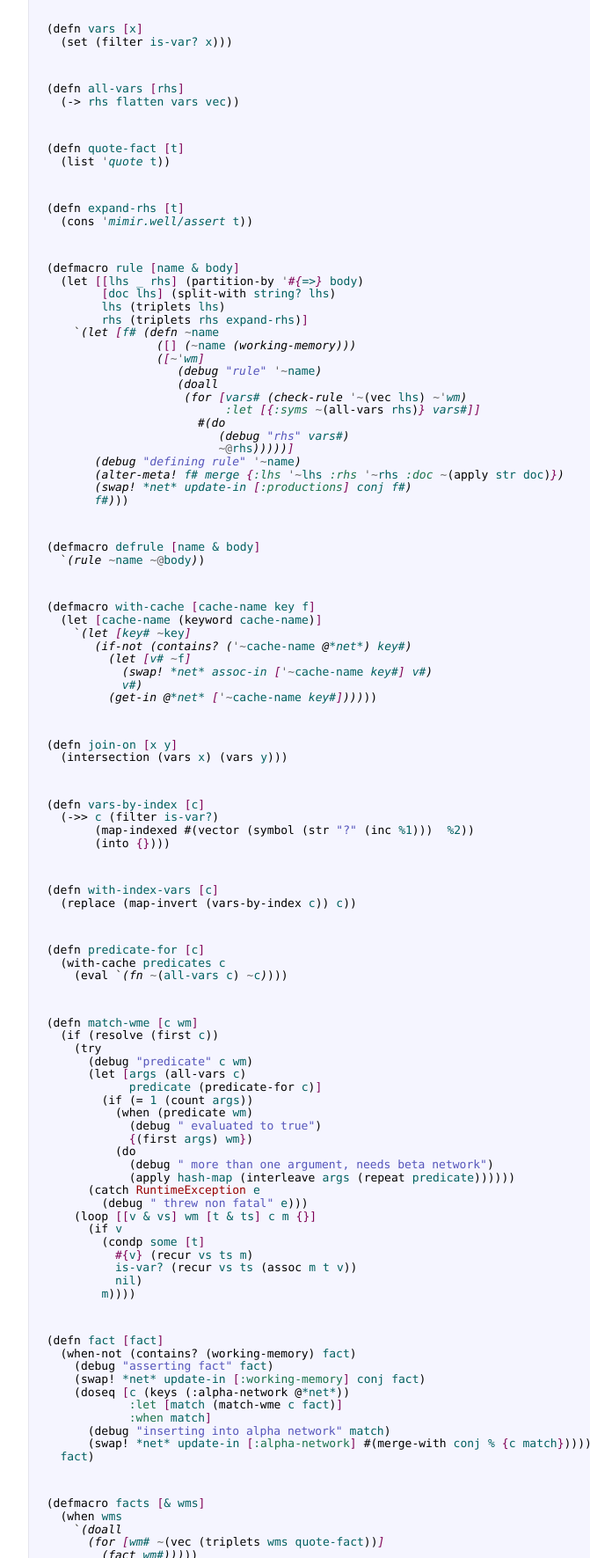
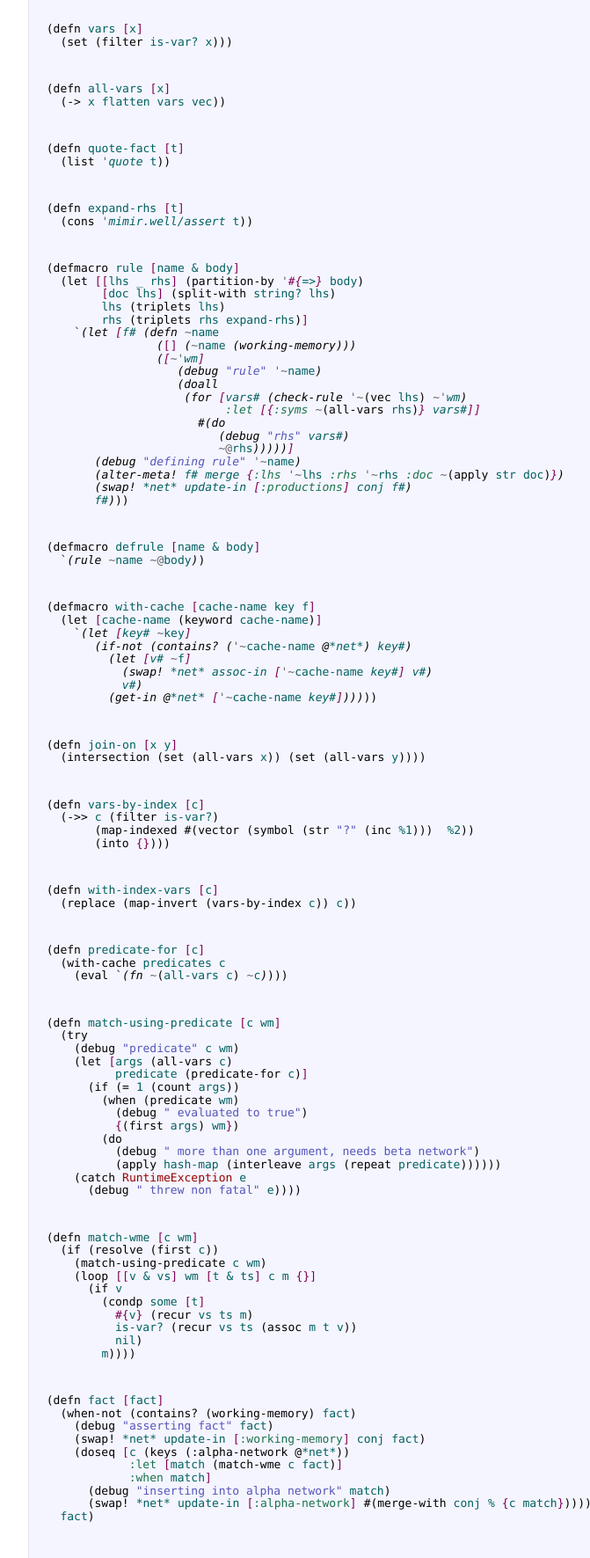
Before and after one commit to hraberg/mimir, a plain HTML site: page index.html in a window 1280 px wide. Shown: the part 1140-2911 px from the top of the page at 88% size, without its empty margins (524-1195 px from the left). Drawn offline with Linux system fonts and the light colour scheme.

```diff
--- a/index.html
+++ b/index.html
@@ -3059,8 +3059,8 @@
                       (not (is-var? %))) (list 'quote %) %) rhs))</pre></td></tr><tr><td class="docs">
 </td><td class="codes"><pre class="brush: clojure">(defn vars [x]
   (set (filter is-var? x)))</pre></td></tr><tr><td class="docs">
-</td><td class="codes"><pre class="brush: clojure">(defn all-vars [rhs]
-  (-&gt; rhs flatten vars vec))</pre></td></tr><tr><td class="docs">
+</td><td class="codes"><pre class="brush: clojure">(defn all-vars [x]
+  (-&gt; x flatten vars vec))</pre></td></tr><tr><td class="docs">
 </td><td class="codes"><pre class="brush: clojure">(defn quote-fact [t]
   (list 'quote t))</pre></td></tr><tr><td class="docs">
 </td><td class="codes"><pre class="brush: clojure">(defn expand-rhs [t]
@@ -3095,7 +3095,7 @@
            v#)
          (get-in @*net* ['~cache-name key#])))))</pre></td></tr><tr><td class="docs">
 </td><td class="codes"><pre class="brush: clojure">(defn join-on [x y]
-  (intersection (vars x) (vars y)))</pre></td></tr><tr><td class="docs">
+  (intersection (set (all-vars x)) (set (all-vars y))))</pre></td></tr><tr><td class="docs">
 </td><td class="codes"><pre class="brush: clojure">(defn vars-by-index [c]
   (-&gt;&gt; c (filter is-var?)
        (map-indexed #(vector (symbol (str &quot;?&quot; (inc %1)))  %2))
@@ -3105,8 +3105,7 @@
 </td><td class="codes"><pre class="brush: clojure">(defn predicate-for [c]
   (with-cache predicates c
     (eval `(fn ~(all-vars c) ~c))))</pre></td></tr><tr><td class="docs">
-</td><td class="codes"><pre class="brush: clojure">(defn match-wme [c wm]
-  (if (resolve (first c))
+</td><td class="codes"><pre class="brush: clojure">(defn match-using-predicate [c wm]
   (try
     (debug &quot;predicate&quot; c wm)
     (let [args (all-vars c)
@@ -3119,7 +3118,10 @@
           (debug &quot; more than one argument, needs beta network&quot;)
           (apply hash-map (interleave args (repeat predicate))))))
     (catch RuntimeException e
-        (debug &quot; threw non fatal&quot; e)))
+      (debug &quot; threw non fatal&quot; e))))</pre></td></tr><tr><td class="docs">
+</td><td class="codes"><pre class="brush: clojure">(defn match-wme [c wm]
+  (if (resolve (first c))
+    (match-using-predicate c wm)
     (loop [[v &amp; vs] wm [t &amp; ts] c m {}]
       (if v
         (condp some [t]
```
Lines whose indentation alone changed are shown as unchanged.
